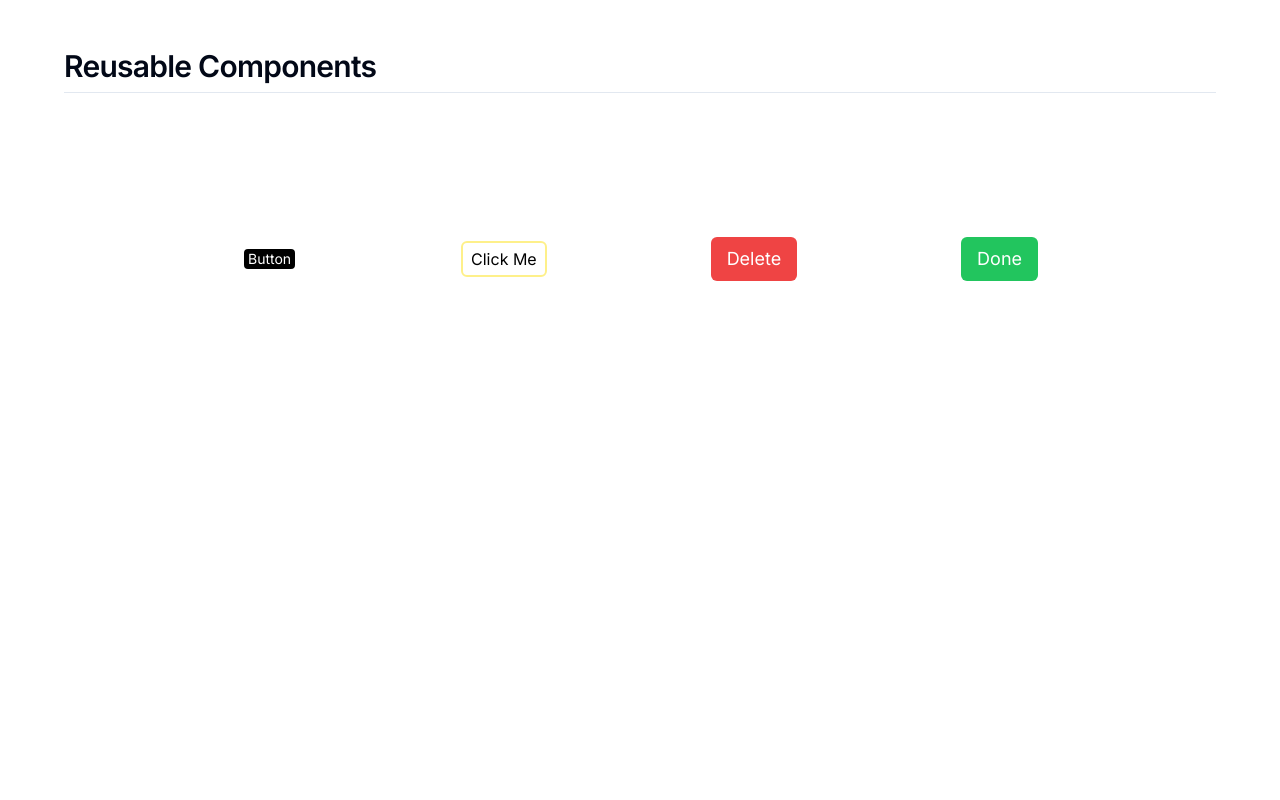
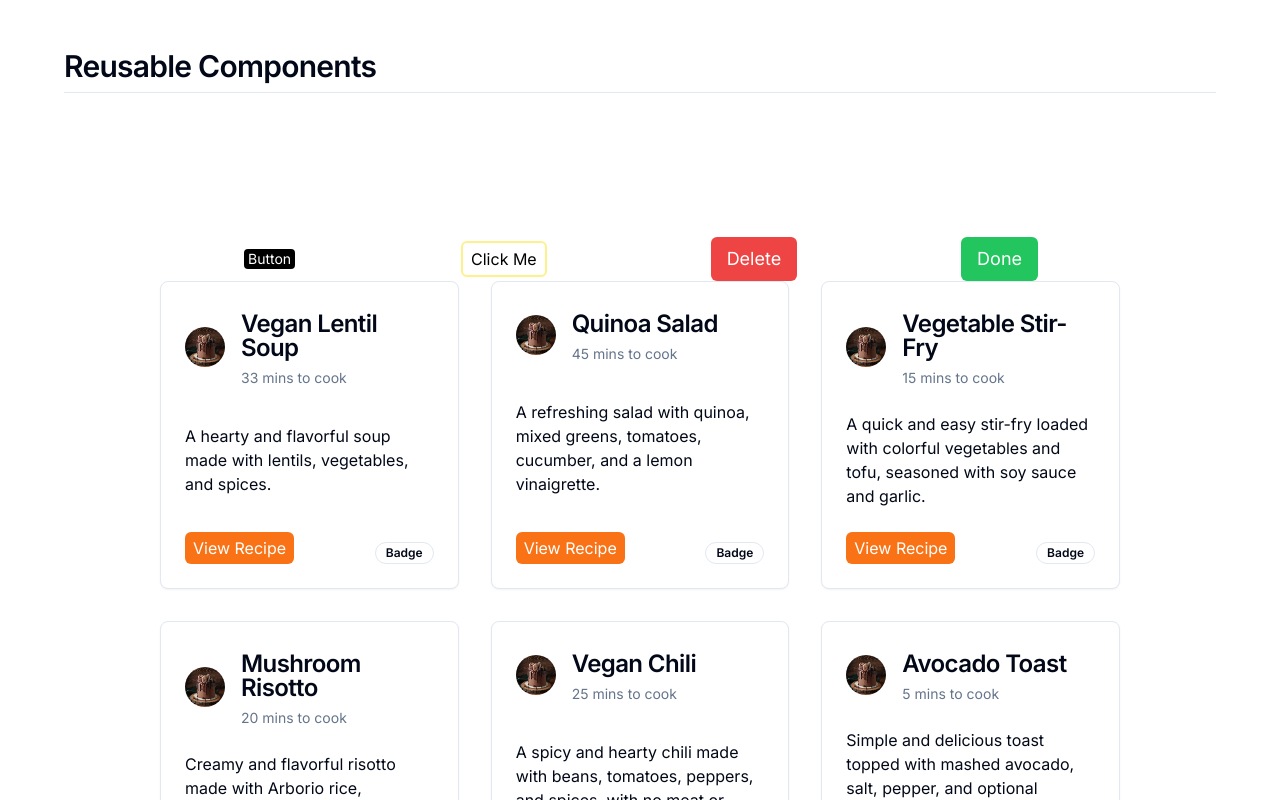
Before and after one commit to Ronexlemon/R-Components, a Next.js app: page / in a window 1280 px wide. Shown: the top 800 px of the page. Built offline with nearby package versions, Linux system fonts and the light colour scheme.

Commit message:
feat:shadcn card

```diff
--- a/package.json
+++ b/package.json
@@ -9,6 +9,7 @@
     "lint": "next lint"
   },
   "dependencies": {
+    "@radix-ui/react-avatar": "^1.0.4",
     "class-variance-authority": "^0.7.0",
     "clsx": "^2.1.1",
     "lucide-react": "^0.376.0",
--- a/src/app/page.tsx
+++ b/src/app/page.tsx
@@ -1,6 +1,21 @@
 "use client"
 import { Button } from "@/components/ui/Button";
 import Image from "next/image";
+
+import { Recipe } from "@/types/apiTypes";
+import { recipes } from "@/helpers/data";
+import {
+  Card,
+  CardContent,
+  CardDescription,
+  CardFooter,
+  CardHeader,
+  CardTitle,
+} from "@/components/ui/card"
+import { Badge } from "@/components/ui/badge"
+import { Avatar, AvatarFallback, AvatarImage } from "@/components/ui/avatar"
+
+
 
 export default function Home() {
   return (
@@ -13,6 +28,41 @@
       <Button onClick={()=>alert("yollow")} size='lg' variant='danger'>Delete</Button>
       <Button onClick={()=>alert("yollow")} size='lg' variant='good'>Done</Button>
      </div>
+     <div className="grid grid-cols-3 gap-8">
+     {recipes.map((recipe: Recipe, index: number) => (
+          <Card key={index} className="flex flex-col justify-between">
+          <CardHeader className="flex-row gap-4 items-center">
+          <Avatar>
+  <AvatarImage src={recipe.image} />
+
+</Avatar>
+
+            <div>
+            <CardTitle>{recipe.title}</CardTitle>
+            <CardDescription>{recipe.time} mins to cook</CardDescription>
+
+            </div>
+
+          </CardHeader>
+          <CardContent>
+            {recipe.description}
+          {/* <Image
+                src={recipe.image}
+                alt=""
+                width={300}
+                height={200}
+              /> */}
+          </CardContent>
+          <CardFooter className="flex justify-between items-end">
+           <Button variant='recipe'>View Recipe</Button>
+           {recipe.vegan && <Badge variant="outline">Badge</Badge>
+}
+
+          </CardFooter>
+        </Card>
+
+        ))}
+     </div>
     </main>
   );
 }
--- a/src/components/ui/Button.tsx
+++ b/src/components/ui/Button.tsx
@@ -9,7 +9,8 @@
             primary: "border-2 border-yellow-200 text-black  bg-white   ",
             secondary: "border-2 border-white  bg-black text-white ",
             danger: "border-none bg-red-500 text-white hover:bg-red-600 ",
-            good: "border-none bg-green-500 text-white hover:bg-green-600 "
+            good: "border-none bg-green-500 text-white hover:bg-green-600 ",
+            recipe: "border-none bg-orange-500 text-white hover:bg-orange-600 ",
 
 
 
--- /dev/null
+++ b/src/components/ui/avatar.tsx
@@ -0,0 +1,50 @@
+"use client"
+
+import * as React from "react"
+import * as AvatarPrimitive from "@radix-ui/react-avatar"
+
+import { cn } from "@/lib/utils"
+
+const Avatar = React.forwardRef<
+  React.ElementRef<typeof AvatarPrimitive.Root>,
+  React.ComponentPropsWithoutRef<typeof AvatarPrimitive.Root>
+>(({ className, ...props }, ref) => (
+  <AvatarPrimitive.Root
+    ref={ref}
+    className={cn(
+      "relative flex h-10 w-10 shrink-0 overflow-hidden rounded-full",
+      className
+    )}
+    {...props}
+  />
+))
+Avatar.displayName = AvatarPrimitive.Root.displayName
+
+const AvatarImage = React.forwardRef<
+  React.ElementRef<typeof AvatarPrimitive.Image>,
+  React.ComponentPropsWithoutRef<typeof AvatarPrimitive.Image>
+>(({ className, ...props }, ref) => (
+  <AvatarPrimitive.Image
+    ref={ref}
+    className={cn("aspect-square h-full w-full", className)}
+    {...props}
+  />
+))
+AvatarImage.displayName = AvatarPrimitive.Image.displayName
+
+const AvatarFallback = React.forwardRef<
+  React.ElementRef<typeof AvatarPrimitive.Fallback>,
+  React.ComponentPropsWithoutRef<typeof AvatarPrimitive.Fallback>
+>(({ className, ...props }, ref) => (
+  <AvatarPrimitive.Fallback
+    ref={ref}
+    className={cn(
+      "flex h-full w-full items-center justify-center rounded-full bg-muted",
+      className
+    )}
+    {...props}
+  />
+))
+AvatarFallback.displayName = AvatarPrimitive.Fallback.displayName
+
+export { Avatar, AvatarImage, AvatarFallback }
--- /dev/null
+++ b/src/components/ui/badge.tsx
@@ -0,0 +1,36 @@
+import * as React from "react"
+import { cva, type VariantProps } from "class-variance-authority"
+
+import { cn } from "@/lib/utils"
+
+const badgeVariants = cva(
+  "inline-flex items-center rounded-full border px-2.5 py-0.5 text-xs font-semibold transition-colors focus:outline-none focus:ring-2 focus:ring-ring focus:ring-offset-2",
+  {
+    variants: {
+      variant: {
+        default:
+          "border-transparent bg-primary text-primary-foreground hover:bg-primary/80",
+        secondary:
+          "border-transparent bg-secondary text-secondary-foreground hover:bg-secondary/80",
+        destructive:
+          "border-transparent bg-destructive text-destructive-foreground hover:bg-destructive/80",
+        outline: "text-foreground",
+      },
+    },
+    defaultVariants: {
+      variant: "default",
+    },
+  }
+)
+
+export interface BadgeProps
+  extends React.HTMLAttributes<HTMLDivElement>,
+    VariantProps<typeof badgeVariants> {}
+
+function Badge({ className, variant, ...props }: BadgeProps) {
+  return (
+    <div className={cn(badgeVariants({ variant }), className)} {...props} />
+  )
+}
+
+export { Badge, badgeVariants }
--- /dev/null
+++ b/src/components/ui/card.tsx
@@ -0,0 +1,79 @@
+import * as React from "react"
+
+import { cn } from "@/lib/utils"
+
+const Card = React.forwardRef<
+  HTMLDivElement,
+  React.HTMLAttributes<HTMLDivElement>
+>(({ className, ...props }, ref) => (
+  <div
+    ref={ref}
+    className={cn(
+      "rounded-lg border bg-card text-card-foreground shadow-sm",
+      className
+    )}
+    {...props}
+  />
+))
+Card.displayName = "Card"
+
+const CardHeader = React.forwardRef<
+  HTMLDivElement,
+  React.HTMLAttributes<HTMLDivElement>
+>(({ className, ...props }, ref) => (
+  <div
+    ref={ref}
+    className={cn("flex flex-col space-y-1.5 p-6", className)}
+    {...props}
+  />
+))
+CardHeader.displayName = "CardHeader"
+
+const CardTitle = React.forwardRef<
+  HTMLParagraphElement,
+  React.HTMLAttributes<HTMLHeadingElement>
+>(({ className, ...props }, ref) => (
+  <h3
+    ref={ref}
+    className={cn(
+      "text-2xl font-semibold leading-none tracking-tight",
+      className
+    )}
+    {...props}
+  />
+))
+CardTitle.displayName = "CardTitle"
+
+const CardDescription = React.forwardRef<
+  HTMLParagraphElement,
+  React.HTMLAttributes<HTMLParagraphElement>
+>(({ className, ...props }, ref) => (
+  <p
+    ref={ref}
+    className={cn("text-sm text-muted-foreground", className)}
+    {...props}
+  />
+))
+CardDescription.displayName = "CardDescription"
+
+const CardContent = React.forwardRef<
+  HTMLDivElement,
+  React.HTMLAttributes<HTMLDivElement>
+>(({ className, ...props }, ref) => (
+  <div ref={ref} className={cn("p-6 pt-0", className)} {...props} />
+))
+CardContent.displayName = "CardContent"
+
+const CardFooter = React.forwardRef<
+  HTMLDivElement,
+  React.HTMLAttributes<HTMLDivElement>
+>(({ className, ...props }, ref) => (
+  <div
+    ref={ref}
+    className={cn("flex items-center p-6 pt-0", className)}
+    {...props}
+  />
+))
+CardFooter.displayName = "CardFooter"
+
+export { Card, CardHeader, CardFooter, CardTitle, CardDescription, CardContent }
--- /dev/null
+++ b/src/helpers/data.ts
@@ -0,0 +1,50 @@
+export const recipes = [
+    {
+      "id": 1,
+      "time":33,
+      "title": "Vegan Lentil Soup",
+      "description": "A hearty and flavorful soup made with lentils, vegetables, and spices.",
+      "image": "/cake.jpeg",
+      "vegan": true
+    },
+    {
+      "id": 2,
+      "time":45,
+      "title": "Quinoa Salad",
+      "description": "A refreshing salad with quinoa, mixed greens, tomatoes, cucumber, and a lemon vinaigrette.",
+      "image": "/cake.jpeg",
+      "vegan": true
+    },
+    {
+      "id": 3,
+      "time":15,
+      "title": "Vegetable Stir-Fry",
+      "description": "A quick and easy stir-fry loaded with colorful vegetables and tofu, seasoned with soy sauce and garlic.",
+      "image": "/cake.jpeg",
+      "vegan": true
+    },
+    {
+      "id": 4,
+      "time":20,
+      "title": "Mushroom Risotto",
+      "description": "Creamy and flavorful risotto made with Arborio rice, mushrooms, onions, and vegetable broth.",
+      "image": "/cake.jpeg",
+      "vegan": false
+    },
+    {
+      "id": 5,
+      "time":25,
+      "title": "Vegan Chili",
+      "description": "A spicy and hearty chili made with beans, tomatoes, peppers, and spices, with no meat or dairy products.",
+      "image": "/cake.jpeg",
+      "vegan": true
+    },
+    {
+      "id": 6,
+      "time":5,
+      "title": "Avocado Toast",
+      "description": "Simple and delicious toast topped with mashed avocado, salt, pepper, and optional toppings like tomatoes or red pepper flakes.",
+      "image": "/cake.jpeg",
+      "vegan": true
+    }
+  ];
--- /dev/null
+++ b/src/types/apiTypes.ts
@@ -0,0 +1,8 @@
+export type Recipe={
+    id:number,
+    time:number,
+    title:string,
+    description:string,
+    vegan:boolean,
+    image:string,
+}
```
Also changed, not shown: src/helpers/data.json (deleted, +0 -46 lines), public/cake.jpeg (added), 1 other file (tests, documents, lock files or other folders).
